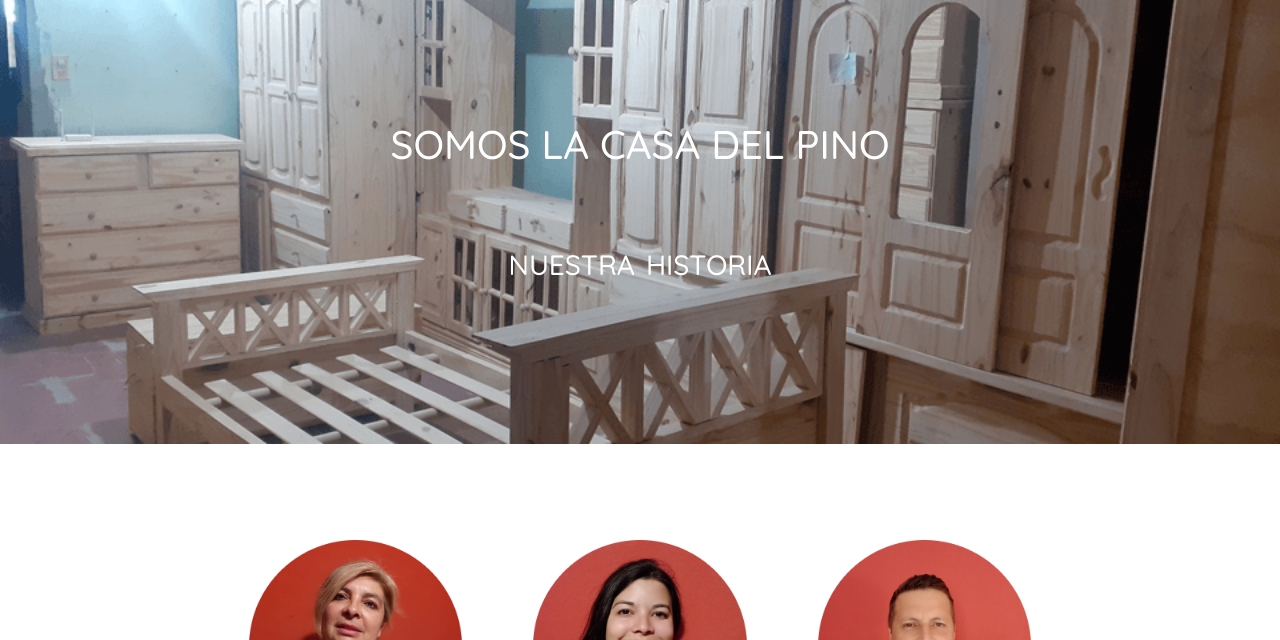
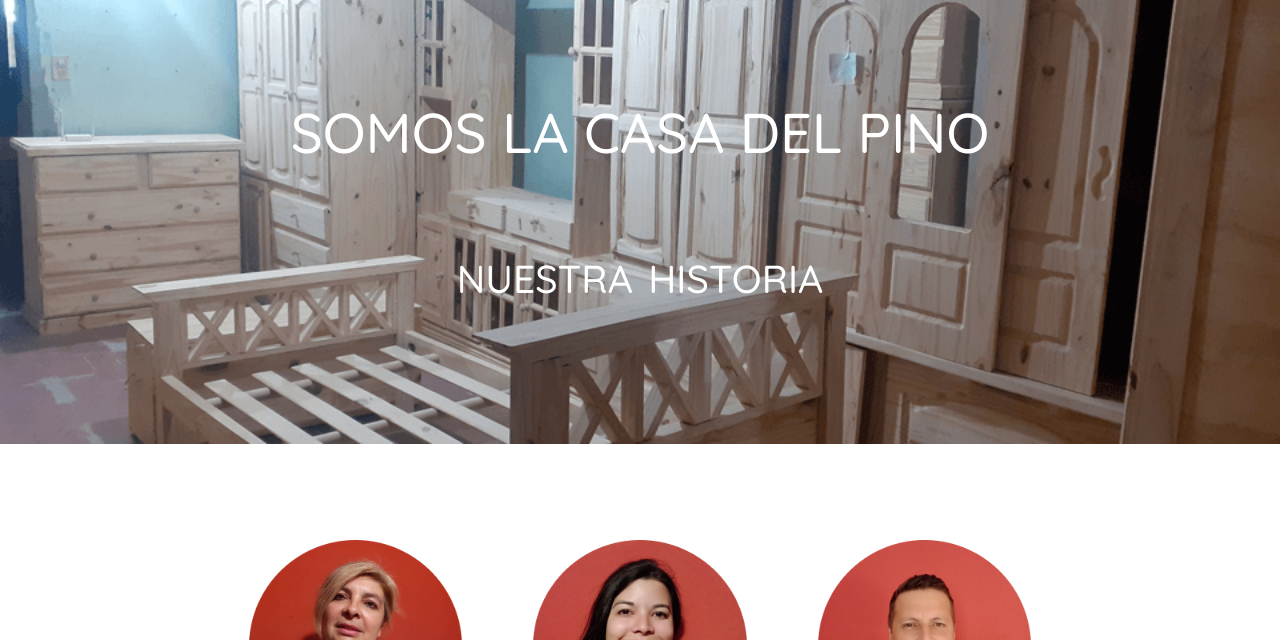
Before and after one commit to Sofi259/la-casa-del-pino-Belloso, a website: page nuestra_historia.html in a window 1280 px wide. Shown: the part 160-800 px from the top of the page. Drawn offline with nearby package versions, Linux system fonts and the light colour scheme.

Commit message:
cambios tipografia 3

```diff
--- a/scss/styles.scss
+++ b/scss/styles.scss
@@ -455,8 +455,11 @@ body{
 	& .title{
 		font-size: map-get($font-size,big);
 		font-weight: map-get($font-weight, medium);
+		@include media-up(xxl) {
+			font-size: 3.5rem;
+		}
 		@include media-up(xl) {
-			font-size: 3.5rem;
+			font-size: map-get($font-size,big);
 		}
 		@include media-up(lg) {
 			font-size: map-get($font-size,big);
@@ -474,8 +477,11 @@ body{
 		font-weight: map-get($font-weight, medium);
 		margin-top: 2.5rem;
 		font-variant: small-caps;
+		@include media-up(xxl) {
+			font-size: 3.5rem;
+		}
 		@include media-up(xl) {
-			font-size: 3.5rem;
+			font-size: map-get($font-size,big);
 		}
 		@include media-up(lg) {
 			font-size: map-get($font-size,big);
```
Also changed, not shown: css/styles.css.
